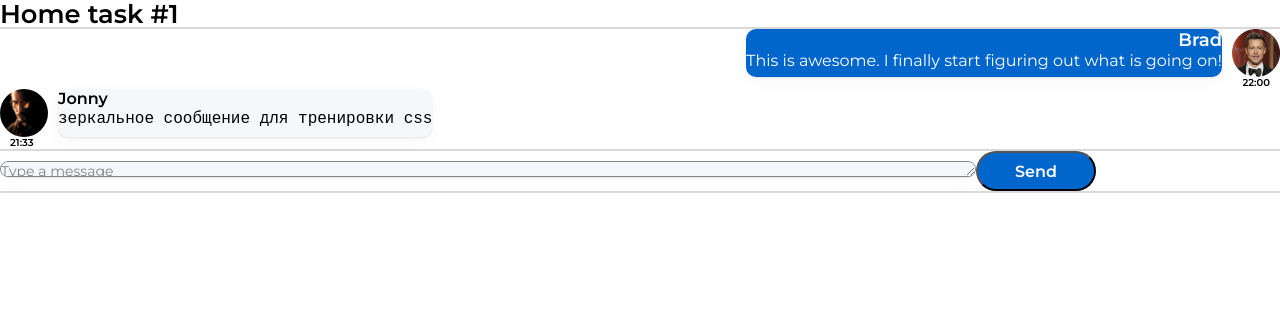
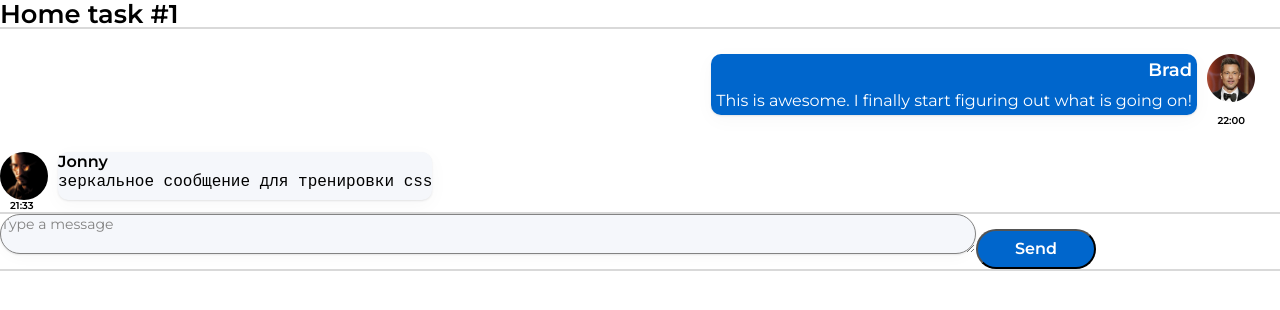
Before and after one commit to PlatonVV/side-project, a React (Create React App) app: page / in a window 1280 px wide. Shown: the top 310 px of the page. Built offline with nearby package versions, Linux system fonts and the light colour scheme.

Commit message:
Solved hm1

```diff
--- a/package.json
+++ b/package.json
@@ -1,6 +1,6 @@
 {
   "name": "hws2",
-  "homepage": "Plato",
+  "homepage": "https://platonvv.github.io/side-project",
   "version": "0.1.0",
   "private": true,
   "dependencies": {
@@ -16,7 +16,7 @@
     "@types/react-dom": "18.0.6",
     "@types/uuid": "8.3.4",
     "axios": "0.27.2",
-    "gh-pages": "4.0.0",
+    "gh-pages": "^5.0.0",
     "react": "18.2.0",
     "react-dom": "18.2.0",
     "react-redux": "8.0.4",
--- a/src/s2-homeworks/hw01/friend-message/FriendMessage.module.css
+++ b/src/s2-homeworks/hw01/friend-message/FriendMessage.module.css
@@ -2,6 +2,7 @@
     display: flex;
     max-width: 1280px ;
     flex-direction: column;
+    margin: 0 auto;
 }
 
 .friendImageAndText {
--- a/src/s2-homeworks/hw01/message-sender/MessageSender.module.css
+++ b/src/s2-homeworks/hw01/message-sender/MessageSender.module.css
@@ -1,10 +1,10 @@
 .sendForm {
-
+margin: 0 auto 0 auto;
 }
 
 .textarea {
     width: 976px;
-    height: 40px;
+    min-height: 40px;
     font-family: 'Montserrat', sans-serif;
     font-style: normal;
     font-weight: 400;
@@ -12,6 +12,7 @@
     background: #F5F7FB;
     box-shadow: 0px 5px 20px rgba(29, 33, 38, 0.03), 0px 1px 2px rgba(29, 33, 38, 0.1);
     border-radius: 20px;
+    margin: auto;
 
 
     color: rgba(0, 0, 0, 0.6);
--- a/src/s2-homeworks/hw01/message/Message.module.css
+++ b/src/s2-homeworks/hw01/message/Message.module.css
@@ -1,10 +1,9 @@
 .message {
     display: flex;
-    max-width: 1280px ;
+    max-width: 1280px;
     flex-direction: column;
     align-items: end;
-
-
+    margin: 25px;
 }
 
 .imageAndText {
@@ -39,6 +38,7 @@ display: flex;
     font-size: 18px;
     color: #FFFFFF;
     text-align: end;
+    margin: 5px;
 
 }
 
@@ -48,6 +48,7 @@ display: flex;
     font-weight: 400;
     font-size: 16px;
     color: #FFFFFF;
+    margin: 5px;
 
 }
 
```
Also changed, not shown: 1 other file (tests, documents, lock files or other folders).
